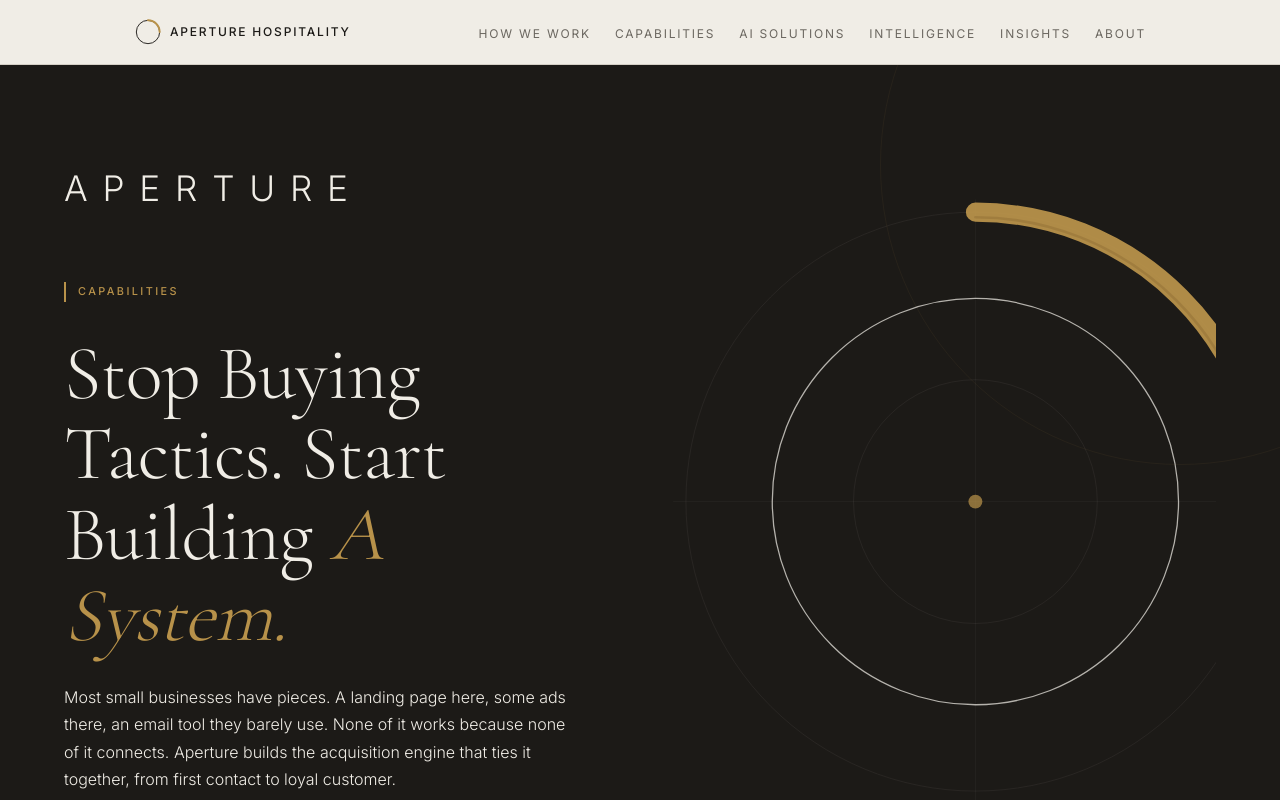
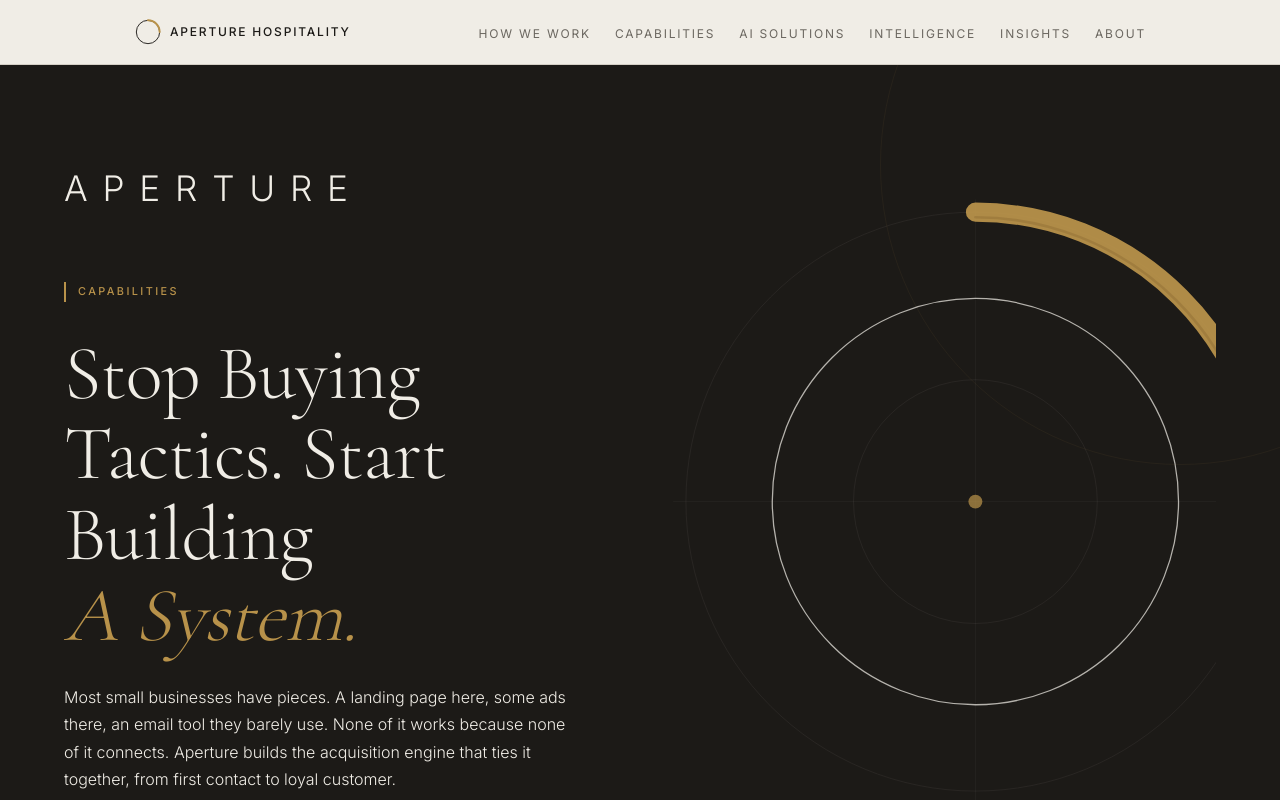
Before and after one commit to letsnavigatebmw/aperture-hospitality, a Next.js app: page /capabilities in a window 1280 px wide. Shown: the top 800 px of the page. Built offline with nearby package versions, Linux system fonts and the light colour scheme.

Commit message:
Capabilities heading: adjust to clean 2 lines (Stop Buying Tactics. Start Building / A System.)

```diff
--- a/app/capabilities/page.tsx
+++ b/app/capabilities/page.tsx
@@ -102,8 +102,8 @@ export default function CapabilitiesPage() {
             <span style={{ fontSize: '0.68rem', fontWeight: 500, letterSpacing: '0.22em', textTransform: 'uppercase', color: '#B8924A' }}>Capabilities</span>
           </div>
 
-          <h1 style={{ fontFamily: "'Cormorant Garamond', Georgia, serif", fontWeight: 300, fontSize: 'clamp(2.8rem, 6vw, 5.2rem)', lineHeight: 1.05, color: '#F0EDE6', maxWidth: '16ch', marginBottom: '1.75rem', letterSpacing: '-0.01em' }}>
-            Stop Buying Tactics. Start<br/>Building <em style={{ fontStyle: 'italic', color: '#B8924A' }}>A System.</em>
+          <h1 style={{ fontFamily: "'Cormorant Garamond', Georgia, serif", fontWeight: 300, fontSize: 'clamp(2.8rem, 6vw, 5.2rem)', lineHeight: 1.05, color: '#F0EDE6', maxWidth: '20ch', marginBottom: '1.75rem', letterSpacing: '-0.01em' }}>
+            Stop Buying Tactics. Start Building<br/><em style={{ fontStyle: 'italic', color: '#B8924A' }}>A System.</em>
           </h1>
 
           <p style={{ fontSize: '1rem', lineHeight: 1.7, color: '#F0EDE6', maxWidth: '52ch', marginBottom: '3rem', fontWeight: 300 }}>
```
